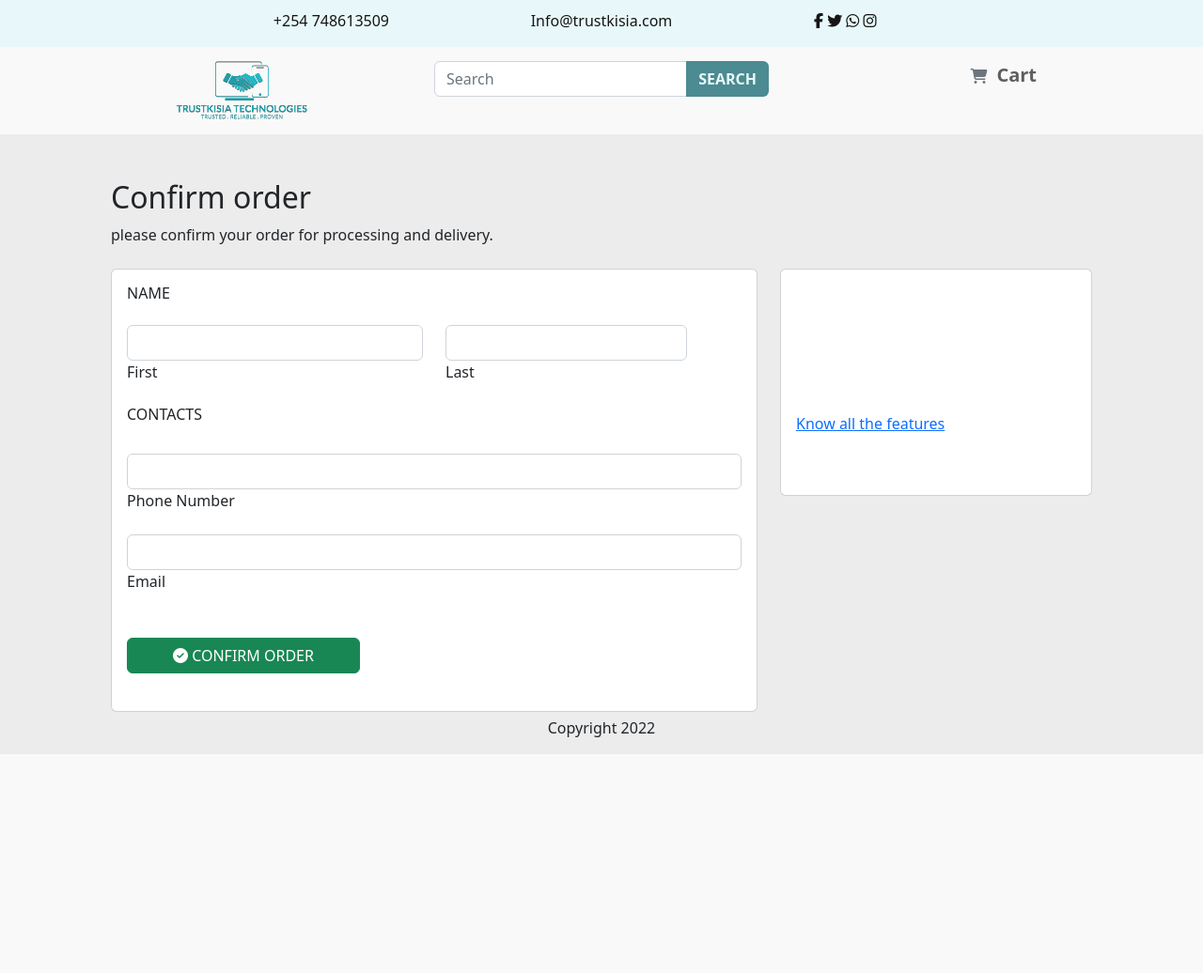
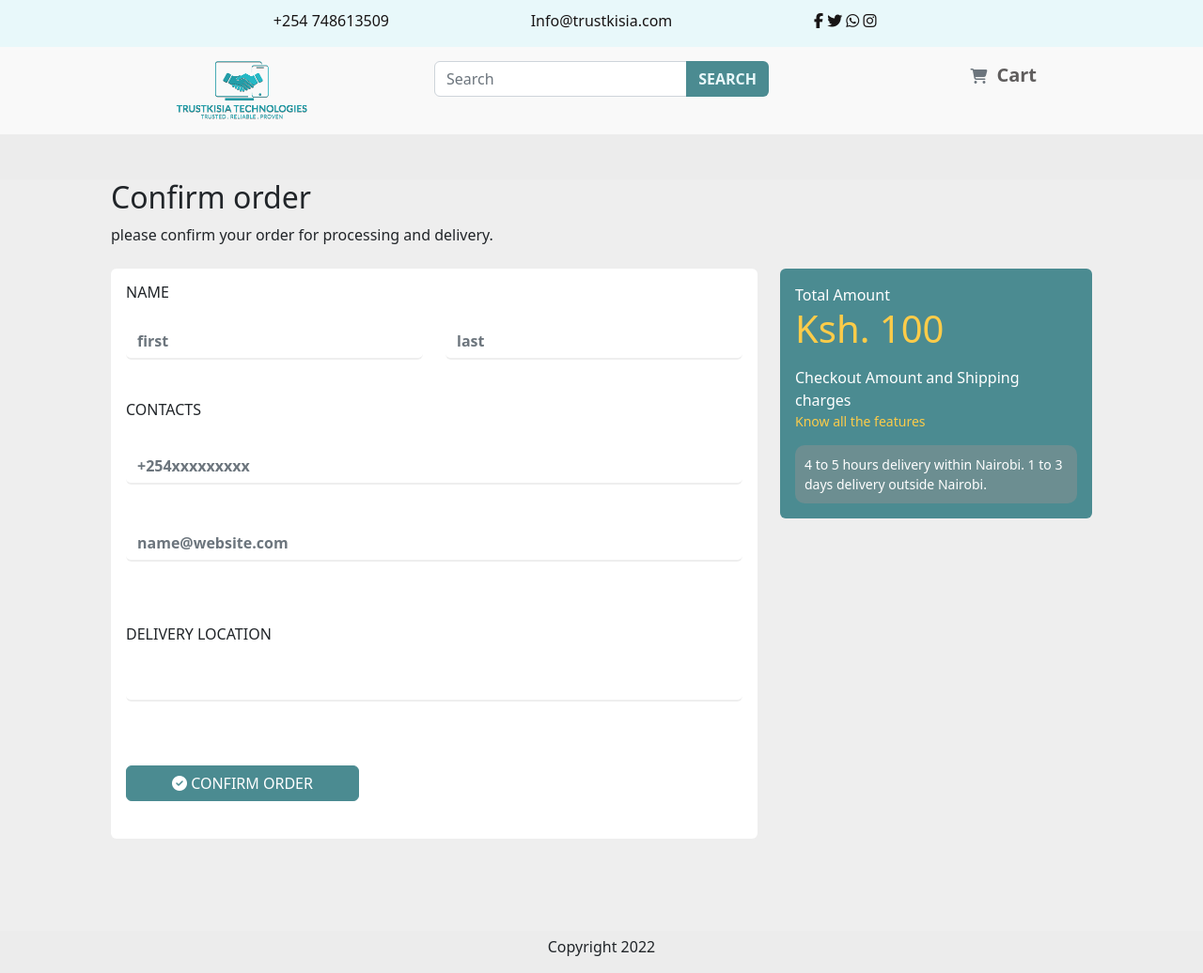
Before and after one commit to wekesa360/trust_kisia_ecommerce, a Django app: template templates/checkout.html in a window 1280 px wide. Shown: the whole page at 94% size. Before the commit the page ends 803 px from the top, so only its background shows below. Run offline with Django 4.2, Linux system fonts and the light colour scheme; the template is opened without the code that fills it: values that come from a table or form of the project are taken from there, others are empty; tables that the repository leaves empty hold one stand-in row (values such as "Sample post"); parts of the project's set-up code (start-up, migrations or seed data) failed here and were passed over; some libraries are stand-ins or nearby versions.

Commit message:
update checkout

```diff
--- a/templates/checkout.html
+++ b/templates/checkout.html
@@ -1,24 +1,28 @@
 {% extends 'base.html' %}
 
 {% block content %}
+
+<div id="checkout-page">
     <div class="checkout-section">
         <div class="container mt-5 px-5">
             <div class="mb-4">
                 <h2>Confirm order</h2>
             <span>please confirm your order for processing and delivery.</span>
             </div>
+            <form  method="POST">
+                {% csrf_token %}
                 <div class="row">
                     <div class="col-md-8">
                         <div class="card p-3">
                             <h6 class="text-uppercase">Name</h6>
                             <div class="row">
                                 <div class="col-md-6">
-                                <div class="inputbox mt-3 mr-2"> <input type="text" name="name" class="form-control" required="required"><span>First</span>
+                                    <div class="inputbox mt-3 mr-2"> {{form.first_name}}
                                     </div>
                                 </div>
                                 <div class="col-md-6">
                                      <div class="d-flex flex-row">
-                                     <div class="inputbox mt-3 mr-2"> <input type="text" name="name" class="form-control" required="required"> <span>Last</span> </div>
+                                         <div class="inputbox mt-3 mr-2"> {{form.last_name}} </div>
                                      </div>
                                 </div>
                             </div>
@@ -26,27 +30,36 @@
                                 <h6 class="text-uppercase">CONTACTS</h6>
                                 <div class="row mt-3">
                                     <div class="col-md-12">
-                                    <div class="inputbox mt-3 mr-2"> <input type="text" name="name" class="form-control" required="required"> <span>Phone Number</span> </div>
+                                        <div class="inputbox mt-3 mr-2"> {{form.phone_number}} </div>
                                     </div>
                                 </div>
                                 <div class="row mt-2">
                                     <div class="col-md-12">
-                                    <div class="inputbox mt-3 mr-2"> <input type="text" name="name" class="form-control" required="required"> <span>Email</span> </div>
+                                        <div class="inputbox mt-3 mr-2"> {{form.email_address}} </div>
+                                    </div>
+                                </div>
+                            </div>
+
+                            <div class="mt-4 mb-4">
+                                <h6 class="text-uppercase">Delivery location</h6>
+                                <div class="row mt-2">
+                                    <div class="col-md-12">
+                                        <div class="inputbox mt-3 mr-2"> {{form.delivery_address}}</div>
                                     </div>
                                 </div>
                             </div>
 
                                 <div class="mt-4 mb-4  justify-content-between">
-                                <button class="btn btn-success px-5"><i class="fa fa-circle-check"></i> CONFIRM ORDER</button>
+                                    <button class="btn btn-success px-5" type='submit'><i class="fa fa-circle-check"></i> CONFIRM ORDER</button>
                             </div>
                         </div>
-
                     </div>
+            </form>
             <div class="col-md-4">
                 <div class="card card-blue p-3 text-white mb-3">
                    <span>Total Amount</span>
                     <div class="d-flex flex-row align-items-end mb-3">
-                            <h1 class="mb-0 yellow">Ksh. 549</h1> <span>.00</span>
+                        <h1 class="mb-0 yellow">Ksh. {{object.get_total_price}}</h1>
                     </div>
                     <span>Checkout Amount and Shipping charges</span>
                     <a href="#" class="yellow decoration">Know all the features</a>
@@ -58,4 +71,5 @@
         </div>
       </div>
     </div>
+</div>
 {% endblock content %}
```
Lines whose indentation alone changed are shown as unchanged.
